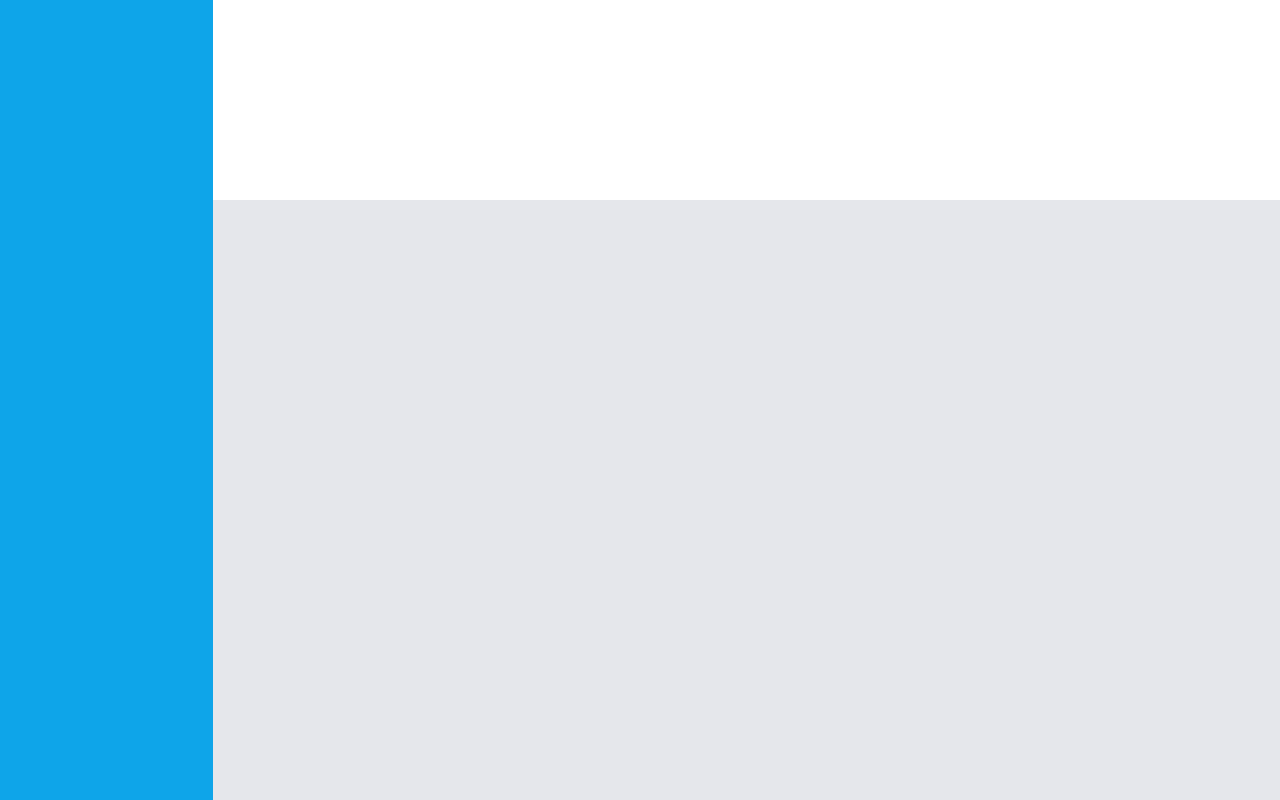
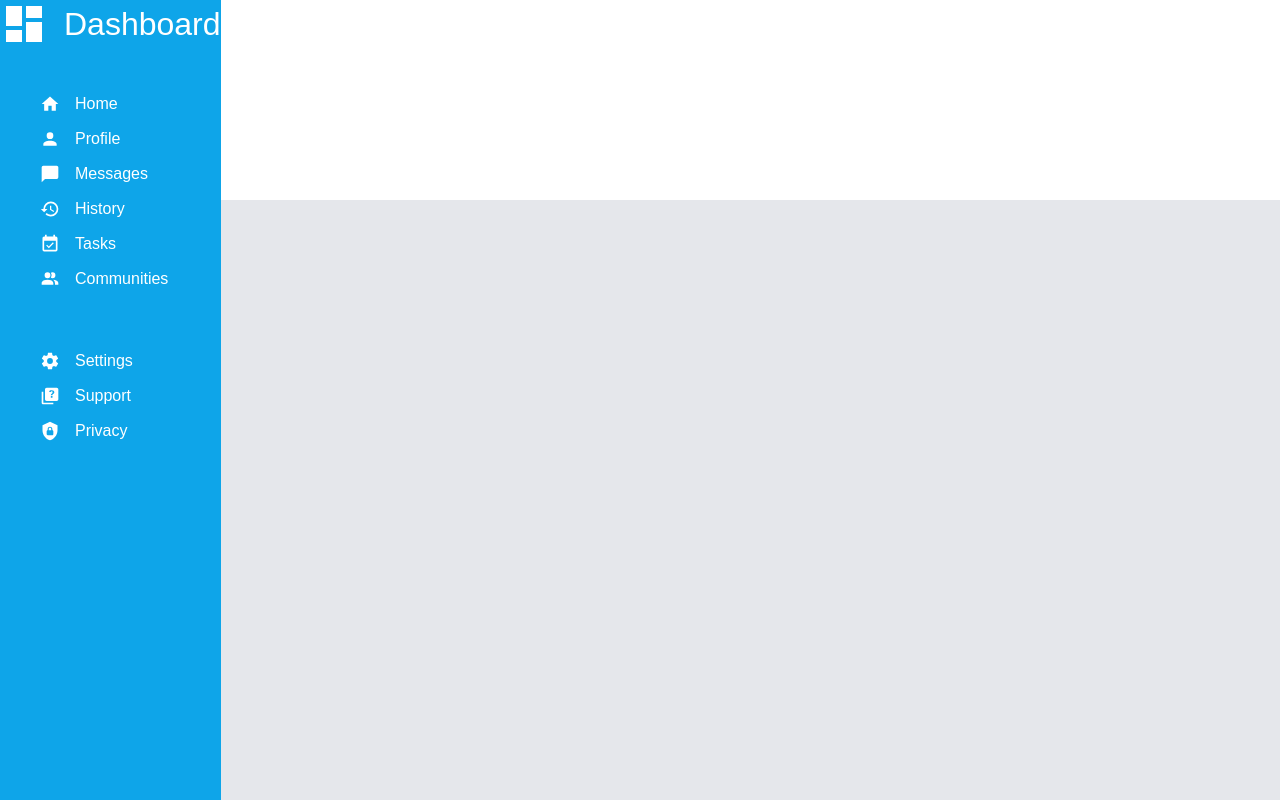
Before and after one commit to jiritrinh/dashboard, a plain HTML site: page index.html in a window 1280 px wide. Drawn offline with Linux system fonts and the light colour scheme.

Commit message:
add sidebar content (dashboard title), icons and text

```diff
--- a/index.html
+++ b/index.html
@@ -7,7 +7,66 @@
 </head>
 <body>
 <div class="grid-container">
-    <div class="sidebar"></div>
+    <div class="sidebar">
+
+        <div class="dashboard-part">
+            <svg class="dashboard-icon" xmlns="http://www.w3.org/2000/svg" viewBox="0 0 24 24">
+                <path d="M13,3V9H21V3M13,21H21V11H13M3,21H11V15H3M3,13H11V3H3V13Z" />
+            </svg>
+            <span class="dashboard-title">Dashboard</span>
+        </div>
+
+
+
+
+        <ul class="sidebar-options1">
+            <li>
+                <svg class="icons" xmlns="http://www.w3.org/2000/svg" viewBox="0 0 24 24">
+                    <path d="M10,20V14H14V20H19V12H22L12,3L2,12H5V20H10Z"/>
+                </svg>
+                <span>Home</span>
+            </li>
+            <li>
+                <svg class="icons"xmlns="http://www.w3.org/2000/svg" viewBox="0 0 24 24">
+                    <path d="M12,4A4,4 0 0,1 16,8A4,4 0 0,1 12,12A4,4 0 0,1 8,8A4,4 0 0,1 12,4M12,14C16.42,14 20,15.79 20,18V20H4V18C4,15.79 7.58,14 12,14Z" />
+                </svg>
+                <span>Profile</span>
+            </li>
+            <li>
+                <svg class="icons" xmlns="http://www.w3.org/2000/svg" viewBox="0 0 24 24">
+                    <path d="M20,2H4A2,2 0 0,0 2,4V22L6,18H20A2,2 0 0,0 22,16V4C22,2.89 21.1,2 20,2Z" />
+                </svg>
+                <span>Messages</span>
+            </li>
+            <li>
+                <svg class="icons"xmlns="http://www.w3.org/2000/svg" viewBox="0 0 24 24"><title>history</title><path d="M13.5,8H12V13L16.28,15.54L17,14.33L13.5,12.25V8M13,3A9,9 0 0,0 4,12H1L4.96,16.03L9,12H6A7,7 0 0,1 13,5A7,7 0 0,1 20,12A7,7 0 0,1 13,19C11.07,19 9.32,18.21 8.06,16.94L6.64,18.36C8.27,20 10.5,21 13,21A9,9 0 0,0 22,12A9,9 0 0,0 13,3" /></svg>
+                <span>History</span>
+            </li>
+            <li>
+                <svg class="icons" xmlns="http://www.w3.org/2000/svg" viewBox="0 0 24 24"><title>calendar-check</title><path d="M19,19H5V8H19M19,3H18V1H16V3H8V1H6V3H5C3.89,3 3,3.9 3,5V19A2,2 0 0,0 5,21H19A2,2 0 0,0 21,19V5A2,2 0 0,0 19,3M16.53,11.06L15.47,10L10.59,14.88L8.47,12.76L7.41,13.82L10.59,17L16.53,11.06Z" /></svg>
+                <span>Tasks</span>
+            </li>
+            <li>
+                <svg class="icons"xmlns="http://www.w3.org/2000/svg" viewBox="0 0 24 24"><title>account-multiple</title><path d="M16 17V19H2V17S2 13 9 13 16 17 16 17M12.5 7.5A3.5 3.5 0 1 0 9 11A3.5 3.5 0 0 0 12.5 7.5M15.94 13A5.32 5.32 0 0 1 18 17V19H22V17S22 13.37 15.94 13M15 4A3.39 3.39 0 0 0 13.07 4.59A5 5 0 0 1 13.07 10.41A3.39 3.39 0 0 0 15 11A3.5 3.5 0 0 0 15 4Z" /></svg>
+                <span>Communities</span>
+            </li>
+        </ul>
+        <ul class="sidebar-options2">
+            <li>
+                <svg class="icons"xmlns="http://www.w3.org/2000/svg" viewBox="0 0 24 24"><title>cog</title><path d="M12,15.5A3.5,3.5 0 0,1 8.5,12A3.5,3.5 0 0,1 12,8.5A3.5,3.5 0 0,1 15.5,12A3.5,3.5 0 0,1 12,15.5M19.43,12.97C19.47,12.65 19.5,12.33 19.5,12C19.5,11.67 19.47,11.34 19.43,11L21.54,9.37C21.73,9.22 21.78,8.95 21.66,8.73L19.66,5.27C19.54,5.05 19.27,4.96 19.05,5.05L16.56,6.05C16.04,5.66 15.5,5.32 14.87,5.07L14.5,2.42C14.46,2.18 14.25,2 14,2H10C9.75,2 9.54,2.18 9.5,2.42L9.13,5.07C8.5,5.32 7.96,5.66 7.44,6.05L4.95,5.05C4.73,4.96 4.46,5.05 4.34,5.27L2.34,8.73C2.21,8.95 2.27,9.22 2.46,9.37L4.57,11C4.53,11.34 4.5,11.67 4.5,12C4.5,12.33 4.53,12.65 4.57,12.97L2.46,14.63C2.27,14.78 2.21,15.05 2.34,15.27L4.34,18.73C4.46,18.95 4.73,19.03 4.95,18.95L7.44,17.94C7.96,18.34 8.5,18.68 9.13,18.93L9.5,21.58C9.54,21.82 9.75,22 10,22H14C14.25,22 14.46,21.82 14.5,21.58L14.87,18.93C15.5,18.67 16.04,18.34 16.56,17.94L19.05,18.95C19.27,19.03 19.54,18.95 19.66,18.73L21.66,15.27C21.78,15.05 21.73,14.78 21.54,14.63L19.43,12.97Z" /></svg>
+                <span>Settings</span>
+            </li>
+            <li>
+                <svg class="icons"xmlns="http://www.w3.org/2000/svg" viewBox="0 0 24 24"><title>help-box-multiple</title><path d="M16 20V22H4C2.9 22 2 21.1 2 20V7H4V20H16M20 2H8C6.9 2 6 2.9 6 4V16C6 17.1 6.9 18 8 18H20C21.1 18 22 17.1 22 16V4C22 2.9 21.1 2 20 2M15 14H13V12H15V14M16.8 8.8C16.5 9.2 16.1 9.5 15.7 9.7C15.5 9.9 15.3 10 15.2 10.2C15 10.4 15 10.7 15 11H13C13 10.5 13.1 10.1 13.3 9.8C13.5 9.5 13.8 9.2 14.3 8.9C14.6 8.7 14.8 8.5 14.9 8.3C15.1 8.1 15.1 7.8 15.1 7.5C15.1 7.2 15 6.9 14.8 6.7C14.6 6.5 14.4 6.4 14 6.4C13.7 6.4 13.5 6.5 13.3 6.6C13.1 6.8 13 7 13 7.3H11.1C11.1 6.5 11.3 5.9 11.9 5.5C12.6 5.2 13.3 5 14.2 5C15.1 5 15.9 5.2 16.4 5.7C16.9 6.2 17.2 6.8 17.2 7.5C17.2 8 17 8.4 16.8 8.8Z" /></svg>
+                <span>Support</span>
+            </li>
+            <li>
+                <svg class="icons" xmlns="http://www.w3.org/2000/svg" viewBox="0 0 24 24"><title>shield-lock</title><path d="M12,1L3,5V11C3,16.55 6.84,21.74 12,23C17.16,21.74 21,16.55 21,11V5L12,1M12,7C13.4,7 14.8,8.1 14.8,9.5V11C15.4,11 16,11.6 16,12.3V15.8C16,16.4 15.4,17 14.7,17H9.2C8.6,17 8,16.4 8,15.7V12.2C8,11.6 8.6,11 9.2,11V9.5C9.2,8.1 10.6,7 12,7M12,8.2C11.2,8.2 10.5,8.7 10.5,9.5V11H13.5V9.5C13.5,8.7 12.8,8.2 12,8.2Z" /></svg>
+                <span>Privacy</span>
+            </li>
+        </ul>
+
+    </div>
     <div class="header"></div>
     <div class="main"></div>
 </div>
--- a/style.css
+++ b/style.css
@@ -1,7 +1,8 @@
 body {
     margin: 0;
     padding: 0;
-    font-family: Roboto;
+    font-family: Arial;
+    font-size: 16px;
 }
 
 .grid-container {
@@ -29,10 +30,62 @@ body {
 
 
 }
+
 .sidebar {
+    display: flex;
+    flex-direction: column;
     grid-area: sidebar;
     background-color: #0ea5e9;
+    color: white;
+    gap: 30px;
 }
 
 
 /* main grid layout */
+
+/*sidebar*/
+
+.dashboard-title {
+    color: white;
+}
+
+ul {
+    list-style-type: none;
+}
+
+.dashboard-part{
+    display:flex;
+    flex-direction: row;
+    align-items: center;
+    gap: 1rem;
+}
+.dashboard-icon {
+    fill:white;
+    width: 3rem;
+    height: 3rem;
+}
+
+.icons {
+    fill: white;
+    width: 20px;
+    weight: 20px;
+
+}
+
+.dashboard-title {
+    font-size: 2rem;
+}
+
+.sidebar-options1,
+.sidebar-options2 {
+    display:flex;
+    flex-direction: column;
+    gap: 15px;
+}
+
+.sidebar-options1 li,
+.sidebar-options2 li {
+    display:flex;
+    align-items: center;
+    gap: 15px;
+}
```
